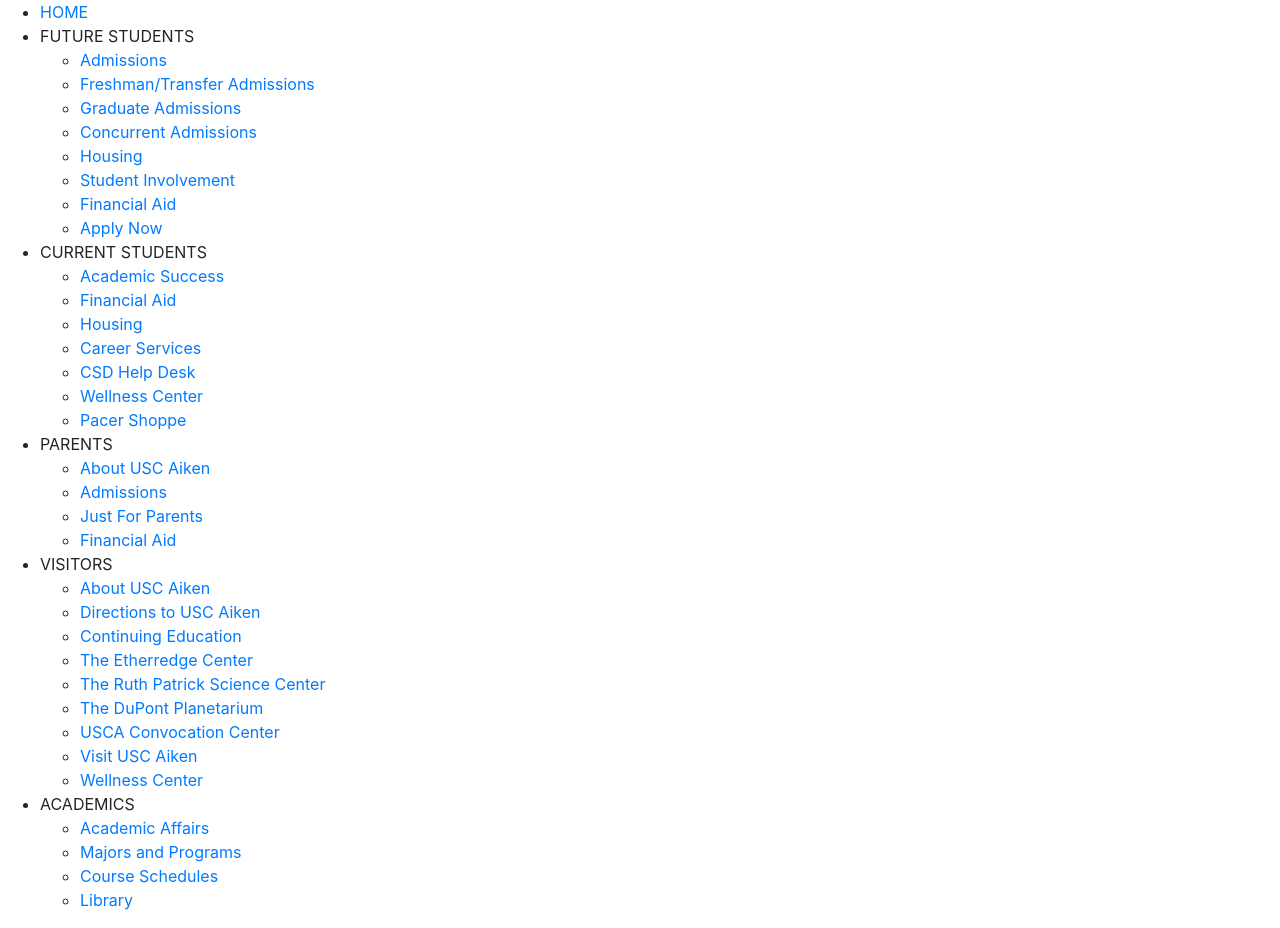
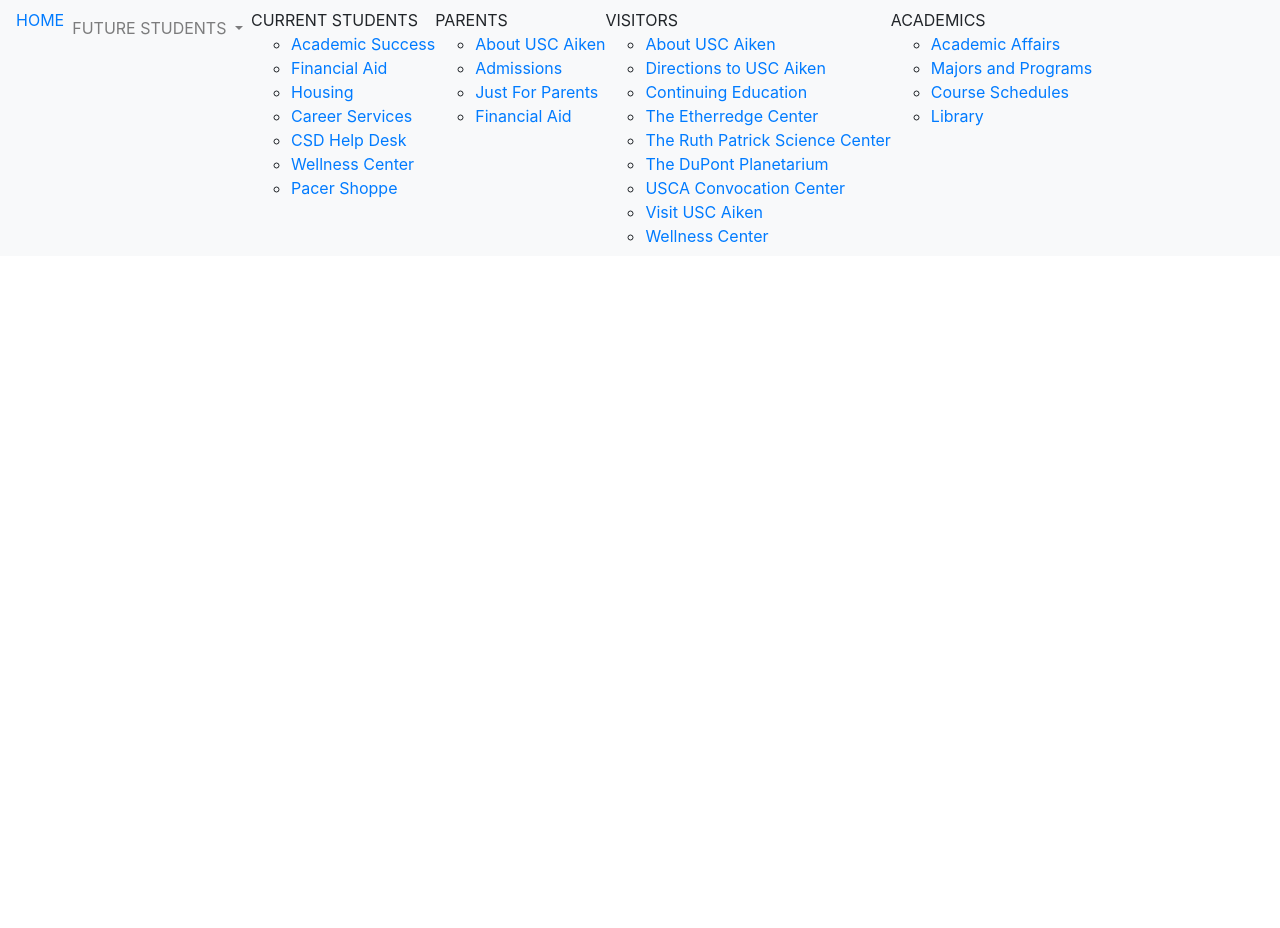
Before and after one commit to vlangner/workspace-bootstrap, a plain HTML site: page dropDownMenus.html in a window 1280 px wide. After the commit the page ends 800 px from the top, so only its background shows below. Drawn offline with nearby package versions, Linux system fonts and the light colour scheme.

Commit message:
1 file modified

```diff
--- a/dropDownMenus.html
+++ b/dropDownMenus.html
@@ -27,23 +27,23 @@ and open the template in the editor.
 </head>
 
 <body>
-	<div id="nav">
+	<div id="nav" class="navbar navbar-expand-lg fixed-top navbar-light bg-light">
 
-		<ul>
-			<li><a href="/">HOME</a></li>
-			<li>FUTURE STUDENTS
-				<ul>
-					<li><a href="/admissions">Admissions</a></li>
-					<li><a href="/admissions/freshmanadmissions.dot">Freshman/Transfer Admissions</a>
-					<li><a href="/graduate-admissions/index.dot">Graduate Admissions</a></li>
-					<li><a href="/admissions/concurrent-admissions.dot">Concurrent Admissions</a></li>
-					<li><a href="/housing/">Housing</a></li>
-					<li><a href="/student-involvement/">Student Involvement</a></li>
-					<li><a href="/financialaid/">Financial Aid</a></li>
+		<ul class="navbar-nav">
+			<li class="nav-item"><a href="/">HOME</a></li>
+			<li class="nav-item dropdown"> <a class="nav-link dropdown-toggle" data-toggle="dropdown">FUTURE STUDENTS </a>
+				<ul class="dropdown-menu">
+					<li class="dropdown-item"><a href="/admissions">Admissions</a></li>
+					<li class="dropdown-item"><a href="/admissions/freshmanadmissions.dot">Freshman/Transfer Admissions</a>
+					<li class="dropdown-item"><a href="/graduate-admissions/index.dot">Graduate Admissions</a></li>
+					<li class="dropdown-item"><a href="/admissions/concurrent-admissions.dot">Concurrent Admissions</a></li>
+					<li class="dropdown-item"><a href="/housing/">Housing</a></li>
+					<li class="dropdown-item"><a href="/student-involvement/">Student Involvement</a></li>
+					<li class="dropdown-item"><a href="/financialaid/">Financial Aid</a></li>
 					<li><a href="/admissions/apply-now.dot">Apply Now</a></li>
 				</ul>
 			</li>
-			<li>CURRENT STUDENTS
+			<li class="nav-item">CURRENT STUDENTS
 				<ul>
 					<li><a href="/asc">Academic Success</a></li>
 					<li><a href="/financialaid">Financial Aid</a></li>
@@ -56,7 +56,7 @@ and open the template in the editor.
 				</ul>
 			</li>
 
-			<li>PARENTS
+			<li class="nav-item" >PARENTS
 				<ul>
 					<li><a href="/about-usc-aiken/">About USC Aiken</a></li>
 					<li><a href="/admissions">Admissions</a></li>
@@ -64,7 +64,7 @@ and open the template in the editor.
 					<li><a href="/financialaid/">Financial Aid</a></li>
 				</ul>
 			</li>
-			<li>VISITORS
+			<li class="nav-item">VISITORS
 				<ul>
 					<li><a href="/about-usc-aiken/">About USC Aiken</a></li>
 					<li><a href="http://www.usca.edu/directories/driving2.html">Directions to USC Aiken</a></li>
@@ -77,7 +77,7 @@ and open the template in the editor.
 					<li><a href="/wellness-center/index.dot">Wellness Center</a></li>
 				</ul>
 			</li>
-			<li>ACADEMICS
+			<li class="nav-item">ACADEMICS
 				<ul>
 					<li><a href="/academic-affairs/">Academic Affairs</a></li>
 					<li><a href="/about-usc-aiken/majors-and-programs.dot">Majors and Programs</a></li>
```
